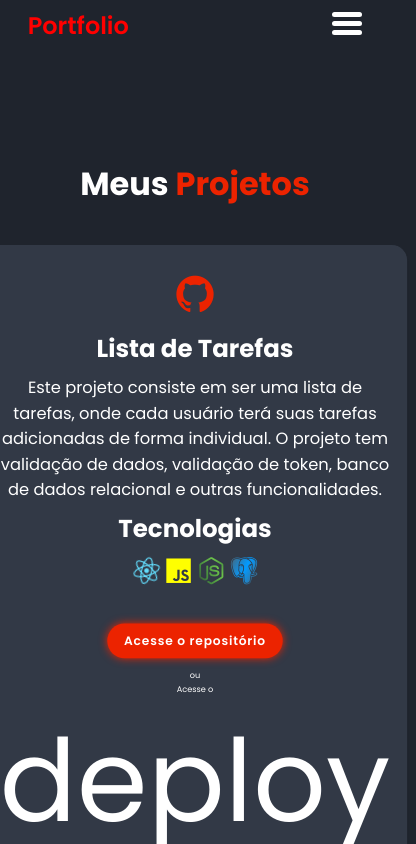
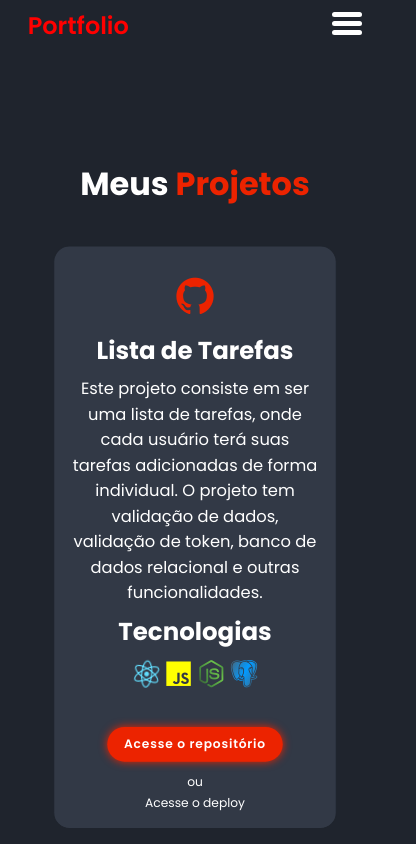
Before and after one commit to accsj/Portfolio, a React (Create React App) app: page /projetos in a window 390 px wide. Shown: the top 844 px of the page, 416 px wide, since content can reach past the window. Built offline with nearby package versions, Linux system fonts and the light colour scheme.

Commit message:
fix: buttonDeploy

```diff
--- a/src/componentes/ContactComponentes/Cards/Cards.css
+++ b/src/componentes/ContactComponentes/Cards/Cards.css
@@ -56,7 +56,7 @@
         margin-right: 30%;
     }
     .cards a {
-        font-size: 14rem;
+        font-size: 1rem;
     }
     .form input{
         font-size: 1rem !important;
@@ -76,7 +76,9 @@
     }
     .textarea {
         font-size: 1.5rem !important;
-
+    }
+    .cards a {
+        font-size: 1.5rem !important;
     }
 }
 
--- a/src/componentes/ProjectsComponentes/ButtonDeploy/ButtonDeploy.css
+++ b/src/componentes/ProjectsComponentes/ButtonDeploy/ButtonDeploy.css
@@ -25,3 +25,9 @@
     text-decoration: underline;
     color: var(--main-color);
 }
+
+@media (max-width: 1200px) {
+    .deploy_link_container p {
+        font-size: 1.5rem !important;
+    }
+}
```
